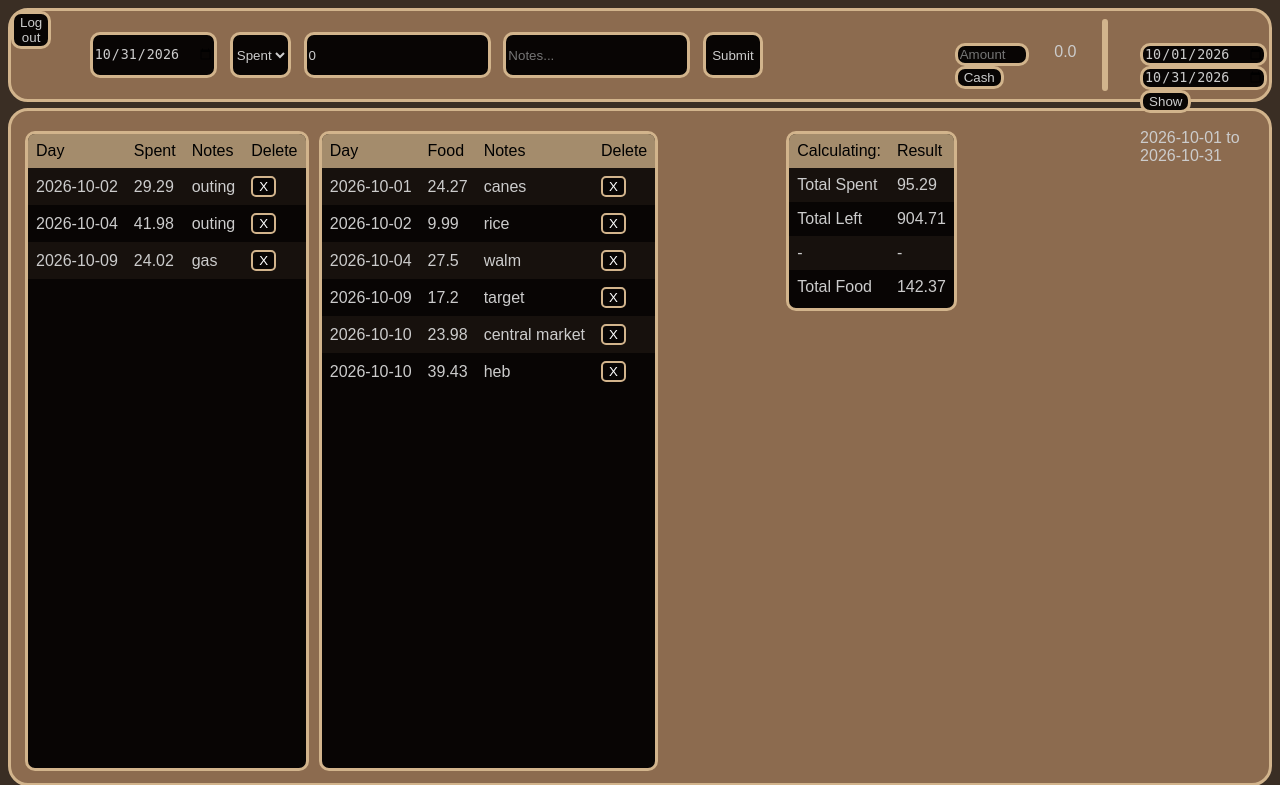
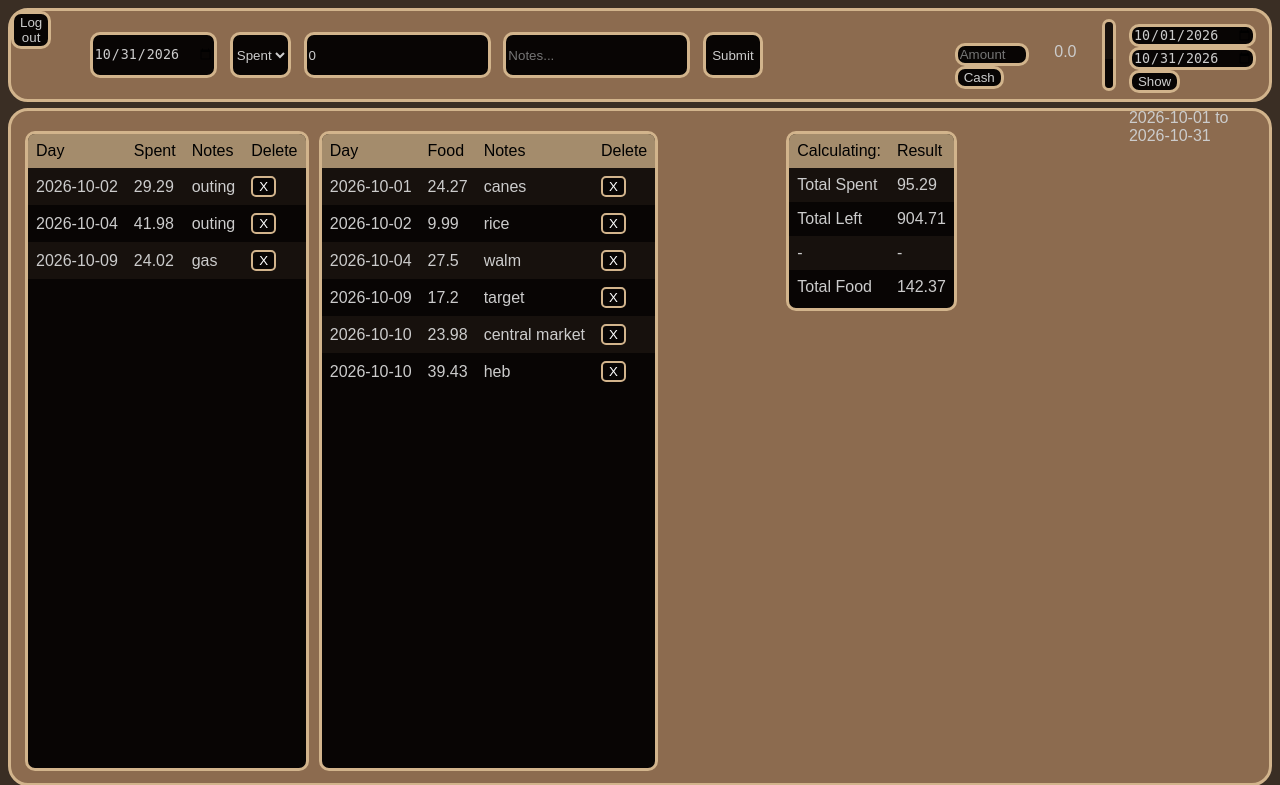
Before and after one commit to JamesR6/pythonBudget, a Flask app: page / in a window 1280 px wide. Shown: the top 785 px of the page. Run offline with Flask 3, Linux system fonts and the light colour scheme; a user stored in the database is signed in; data comes from the database, SQL or seed files in the repository; both versions use the stored data as it was after the commit.

Commit message:
Minor visual changes. Date range picker

```diff
--- a/app/static/styles/style.css
+++ b/app/static/styles/style.css
@@ -136,7 +136,7 @@ select,
 
 /* Date range form */
 .date-range {
-    margin: 2.5vw;
+    margin: 1vw;
 }
 
 .login-panel {
```
Also changed, not shown: instance/finance.db.
